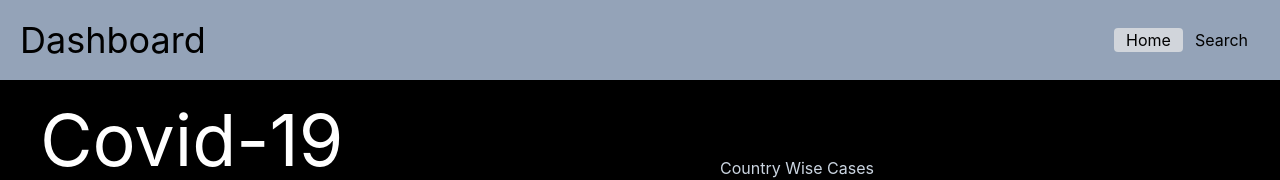
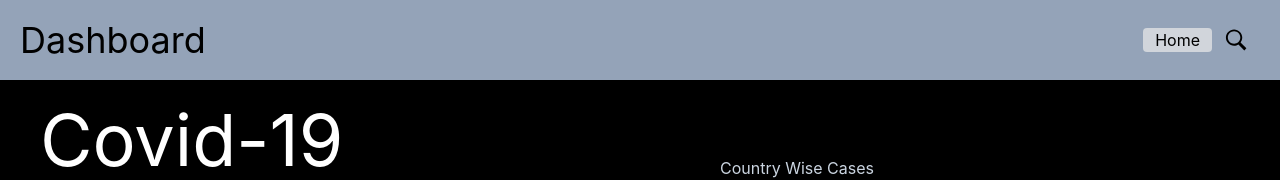
Before and after one commit to VenkateshGopa/dashboard, a Next.js app: page / in a window 1280 px wide. Shown: the top 180 px of the page. Built offline with nearby package versions, Linux system fonts and the light colour scheme; no server answers.

Commit message:
search commit

```diff
--- a/pages/_app.tsx
+++ b/pages/_app.tsx
@@ -2,7 +2,7 @@ import '../styles/globals.css'
 import type { AppProps } from 'next/app'
 import { useRouter } from 'next/router';
 import Head from 'next/head';
-
+import search from './components/search.svg'
 function MyApp({ Component, pageProps }: AppProps) {
   const router = useRouter();
 
@@ -15,7 +15,10 @@ function MyApp({ Component, pageProps }: AppProps) {
         <p className="text-3xl sm:text-4xl">Dashboard</p>
         <div className="flex flex-row">
             <p className= {router.pathname == "/" ? "px-3 hover:cursor-pointer text-bold text-black bg-gray-300 rounded" : "px-3 hover:cursor-pointer text-bold text-black "} onClick={() => redir('/')}>Home</p>
-            <p className= {router.pathname == "/home" ? "px-3 hover:cursor-pointer text-bold text-black bg-gray-300 rounded" : "px-3 hover:cursor-pointer text-bold text-black "} onClick={() => redir('/home')}>Search</p>
+            {/* <p className= {router.pathname == "/home" ? "px-3 hover:cursor-pointer text-bold text-black bg-gray-300 rounded" : "px-3 hover:cursor-pointer text-bold text-black "} onClick={() => redir('/home')}>Search</p> */}
+            <p className= {router.pathname == "/home" ? " px-3 hover:cursor-pointer text-bold text-black bg-gray-300 rounded" : "px-3 hover:cursor-pointer text-bold text-black "} onClick={() => redir('/home')}>
+              <svg className='w-6 h-6' fill="#000000" xmlns="http://www.w3.org/2000/svg"  viewBox="0 0 50 50" width="50px" height="50px"><path d="M 21 3 C 11.601563 3 4 10.601563 4 20 C 4 29.398438 11.601563 37 21 37 C 24.355469 37 27.460938 36.015625 30.09375 34.34375 L 42.375 46.625 L 46.625 42.375 L 34.5 30.28125 C 36.679688 27.421875 38 23.878906 38 20 C 38 10.601563 30.398438 3 21 3 Z M 21 7 C 28.199219 7 34 12.800781 34 20 C 34 27.199219 28.199219 33 21 33 C 13.800781 33 8 27.199219 8 20 C 8 12.800781 13.800781 7 21 7 Z"/></svg>
+            </p>
         </div>
     </div>
   <div className='my-16'>
```
Also changed, not shown: pages/components/search.svg (added).
